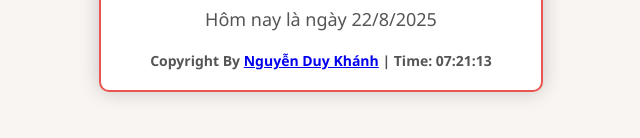
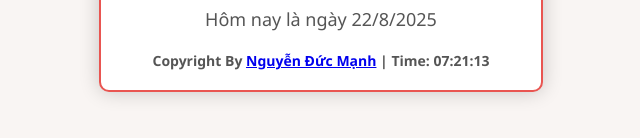
Before and after one commit to Manhdepzai1/Laykey, a plain HTML site: page index.html in a window 1280 px wide. Shown: the part 490-628 px from the top of the page, 319-959 px from the left. Drawn offline with Linux system fonts and the light colour scheme.

Commit message:
Update index.html

```diff
--- a/index.html
+++ b/index.html
@@ -158,7 +158,7 @@
         <div id="dateDisplay" style="margin-top: 10px; font-size: 18px; color: #555;"></div>
         <div class="footer">
             <b>Copyright By
-                <a href="https://zalo.me/0822771058" class="admin-link">Nguyễn Duy Khánh</a> |
+                <a href="https://www.facebook.com/share/1B3wMirpbk/" class="admin-link">Nguyễn Đức Mạnh</a> |
                 Time: <span id="clock"></span>
             </b>
         </div>
```
